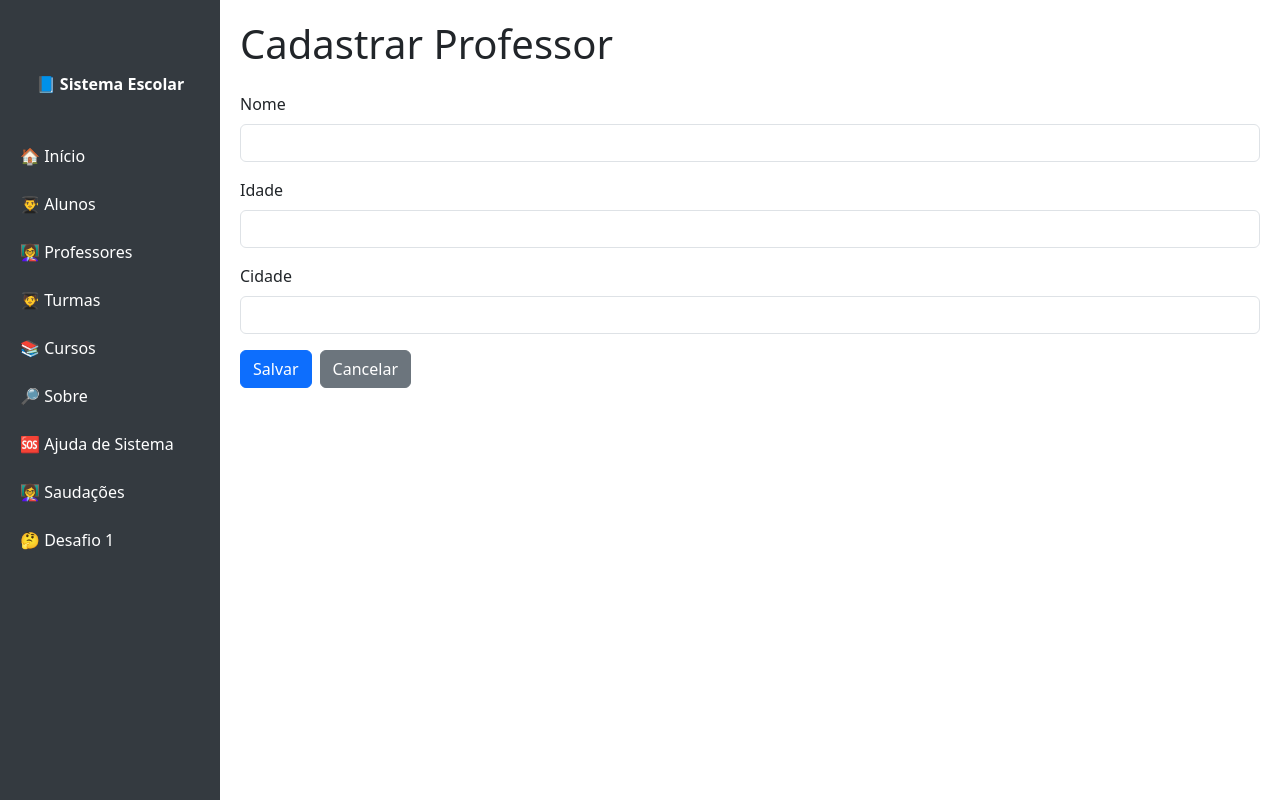
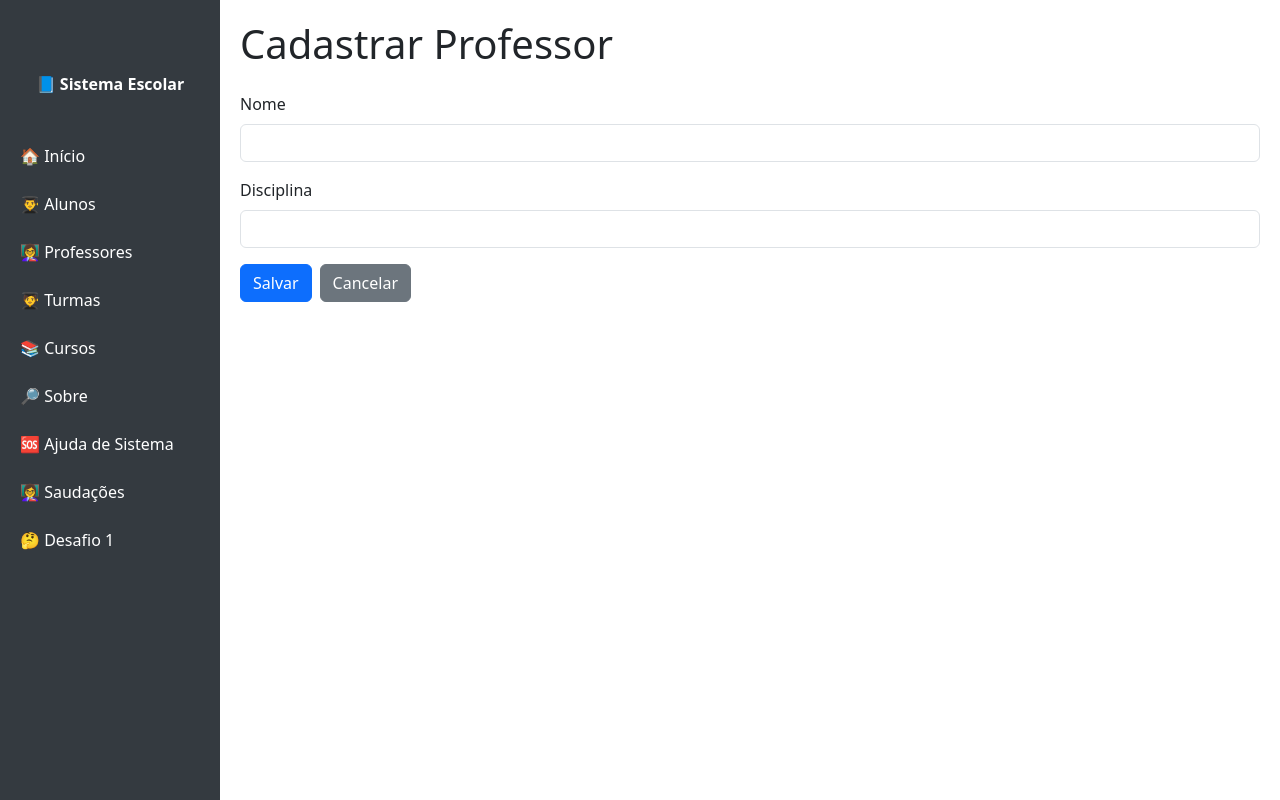
Before and after one commit to SamuelMelo-IF/pweb2, a Flask app: page /professor/form in a window 1280 px wide. Run offline with Flask 3, Linux system fonts and the light colour scheme.

Commit message:
disciplina

```diff
--- a/app.py
+++ b/app.py
@@ -108,10 +108,9 @@
 @app.route('/professor/salvar/', methods=['POST'])
 def salvar_professor(id=None):
     nome = request.form['nome']
-    idade = request.form['idade']
-    cidade = request.form['cidade']
+    disciplina = request.form['disciplina']
     dao = ProfessorDAO()
-    resultado = dao.salvar(id, nome, idade, cidade)
+    resultado = dao.salvar(id, nome, disciplina)
     if resultado["status"] == "ok":
         flash("Professor salvo com sucesso!", "success")
     else:
--- a/dao/professor_dao.py
+++ b/dao/professor_dao.py
@@ -11,11 +11,11 @@
         lista = cursor.fetchall()
         return lista
 
-    def salvar(self, id, nome, idade, cidade):
+    def salvar(self, id, nome, disciplina):
             conn = get_connection()
             cursor = conn.cursor()
             try:
-                cursor.execute('INSERT INTO professor (nome, idade, cidade) VALUES (%s, %s, %s)', (nome, idade, cidade))
+                cursor.execute('INSERT INTO professor (nome, disciplina) VALUES (%s, %s)', (nome, disciplina))
                 conn.commit()
                 return {"status": "ok"}
             except Exception as e:
--- a/templates/professor/form.html
+++ b/templates/professor/form.html
@@ -15,16 +15,10 @@
           <input type="text" class="form-control" id="nome" name="nome" value="{{ professor[1] }}" required>
         </div>
 
-        <!-- Idade -->
+        <!-- Disciplina -->
         <div class="mb-3">
-          <label for="idade" class="form-label">Idade</label>
-          <input type="number" class="form-control" id="idade" name="idade" value="{{ professor[2] }}" required>
-        </div>
-
-        <!-- Cidade -->
-        <div class="mb-3">
-          <label for="cidade" class="form-label">Cidade</label>
-          <input type="text" class="form-control" id="cidade" name="cidade" value="{{ professor[3] }}" required>
+          <label for="disciplina" class="form-label">Disciplina</label>
+          <input type="text" class="form-control" id="disciplina" name="disciplina" value="{{ professor[2] }}" required>
         </div>
 
         <!-- Botões -->
```
